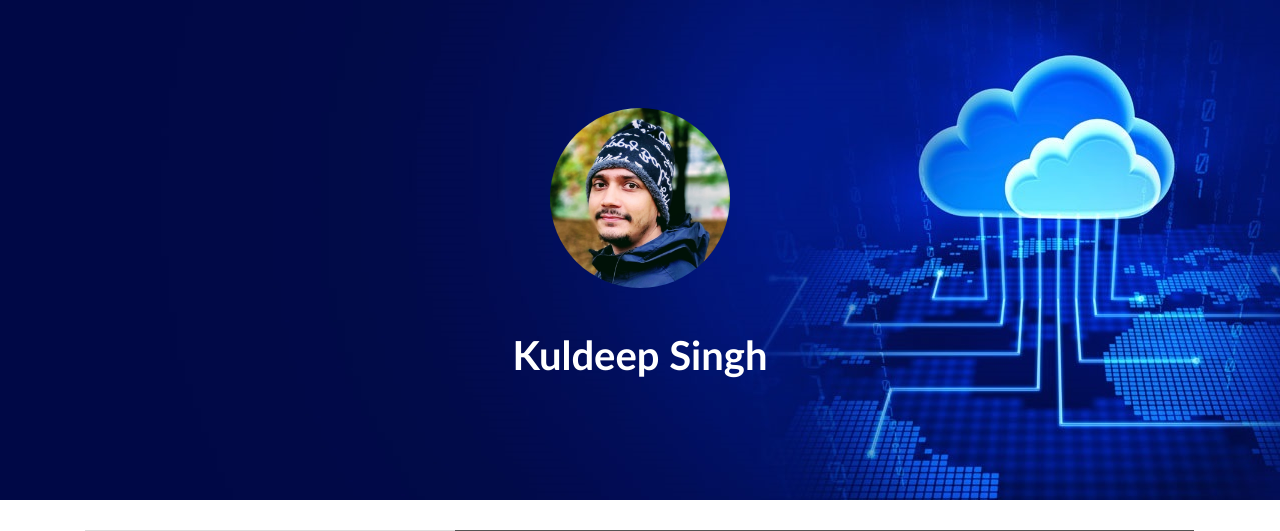
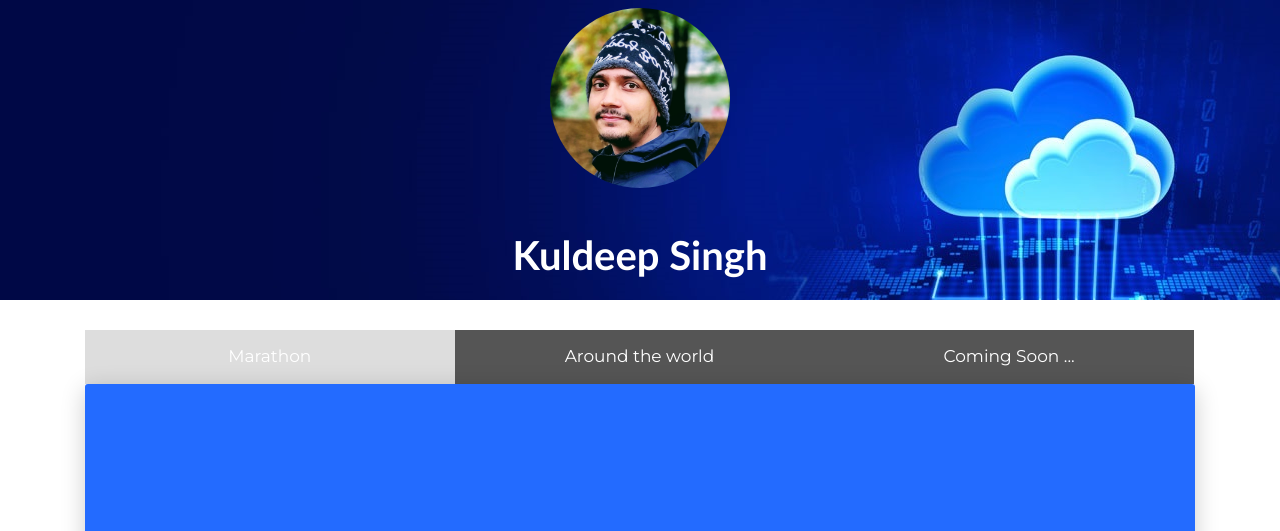
Before and after one commit to kuldeep-in/ResumeWebsiteNetCoreRepo, an ASP.NET Core app: page /PersonalProfile in a window 1280 px wide. Shown: the top 531 px of the page. Run offline with ASP.NET Core 8, Linux system fonts and the light colour scheme; some libraries are stand-ins or nearby versions.

Commit message:
header height adjusted

```diff
--- a/Pages/PersonalProfile.cshtml
+++ b/Pages/PersonalProfile.cshtml
@@ -33,11 +33,11 @@
     </header>
     <div class="page-content">
 
-        <div class="profile-page">
+        <div class="profile-page" style="height:300px;">
             <div class="wrapper">
                 <div class="page-header page-header-small">
                     <div class="page-header-image" style="background-image: url('images/cloudbanner.jpg');"></div>
-                    <div class="container">
+                    <div class="container" style="height:300px;">
                         <div class="content-center">
                             <div class="cc-profile-image"><a href="#"><img src="images/kd.jpg" alt="Image" /></a></div>
                             <div class="h2 title">Kuldeep Singh</div>
```
